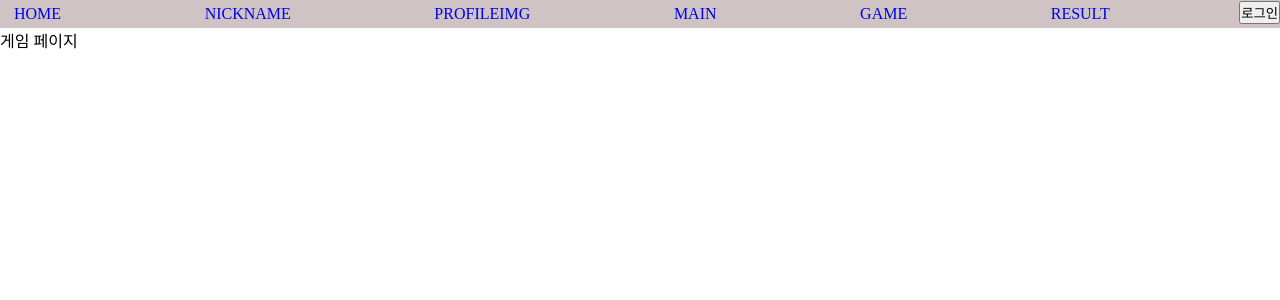
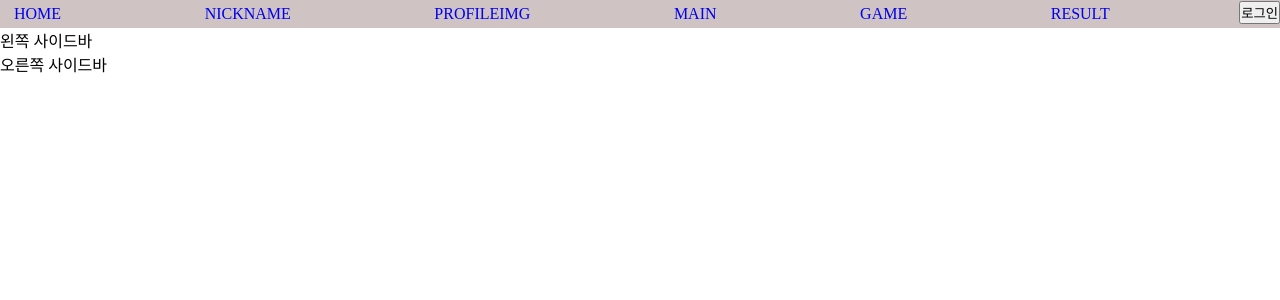
Before and after one commit to EagerBeaver7/eagerbeaver, a Next.js app in the folder Frontend/ssahome/: page /game in a window 1280 px wide. Shown: the top 300 px of the page. Built offline with nearby package versions, Linux system fonts and the light colour scheme.

Commit message:
feature: add game

```diff
--- a/Frontend/ssahome/src/app/_common/Header/page.tsx
+++ b/Frontend/ssahome/src/app/_common/Header/page.tsx
@@ -1,12 +1,11 @@
 import React from "react";
 import Link from "next/link";
-
 import { ROUTES } from './constants';
-
 import Session from "./Session";
 import styles from './page.module.css';
 
 const Header = () => {
+
   return (
     <header className={styles.appHeader}>
       <div className={styles.menu}>
--- a/Frontend/ssahome/src/app/layout.tsx
+++ b/Frontend/ssahome/src/app/layout.tsx
@@ -17,10 +17,8 @@ export default function RootLayout({
     <html>
       <head />
       <body>
-        <main>
-          <Header />
-          {children}
-        </main>
+        <Header />
+        {children}
       </body>
     </html>
   )
--- /dev/null
+++ b/Frontend/ssahome/src/containers/game/LeftSideBar/page.module.css
@@ -0,0 +1,3 @@
+.LeftSideBar {
+  width: 300px;
+}
--- /dev/null
+++ b/Frontend/ssahome/src/containers/game/LeftSideBar/page.tsx
@@ -0,0 +1,12 @@
+import React from 'react';
+import styles from './page.module.css'
+
+const LeftSideBar = () => {
+  return (
+    <div>
+      왼쪽 사이드바
+    </div>
+  );
+};
+
+export default LeftSideBar;
--- /dev/null
+++ b/Frontend/ssahome/src/containers/game/RightSideBar/page.module.css
@@ -0,0 +1,4 @@
+.RightSideBar {
+  width: 300px;
+  height: 100%;
+}
--- /dev/null
+++ b/Frontend/ssahome/src/containers/game/RightSideBar/page.tsx
@@ -0,0 +1,12 @@
+import React from 'react';
+import styles from './page.module.css'
+
+const RightSideBar = () => {
+  return (
+    <div>
+      오른쪽 사이드바
+    </div>
+  );
+};
+
+export default RightSideBar;
--- /dev/null
+++ b/Frontend/ssahome/src/containers/game/page.module.css
@@ -0,0 +1,4 @@
+.game {
+  width: 100%;
+  height: 95vh;
+}
--- a/Frontend/ssahome/src/containers/game/page.tsx
+++ b/Frontend/ssahome/src/containers/game/page.tsx
@@ -1,13 +1,14 @@
-'use client';
-
-import { Suspense } from 'react';
-import dynamic from 'next/dynamic';
+import React from 'react';
+import styles from '@/containers/game/page.module.css';
+import LeftSideBar from '@/containers/game/LeftSideBar/page';
+import RightSideBar from '@/containers/game/RightSideBar/page';
 
 const GamePage = () => {
   return (
-    <Suspense>
-      게임 페이지
-    </Suspense>
+    <div className={styles.game}>
+      <LeftSideBar />
+      <RightSideBar />
+    </div>
   );
 };
 
--- a/Frontend/ssahome/src/containers/nickname/page.module.css
+++ b/Frontend/ssahome/src/containers/nickname/page.module.css
@@ -6,7 +6,7 @@
   justify-content: center;
   position: fixed;
   overflow: hidden;
-}
+
   .centering {
     width: 600px;
     height: 300px;
@@ -71,3 +71,4 @@
     width: 80px;
     border: 1px solid black;
   }
+}
```
Lines whose indentation alone changed are shown as unchanged.
